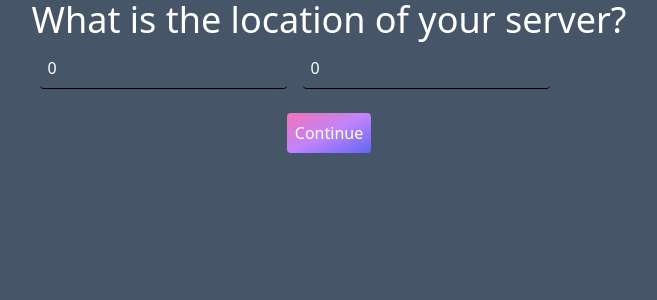
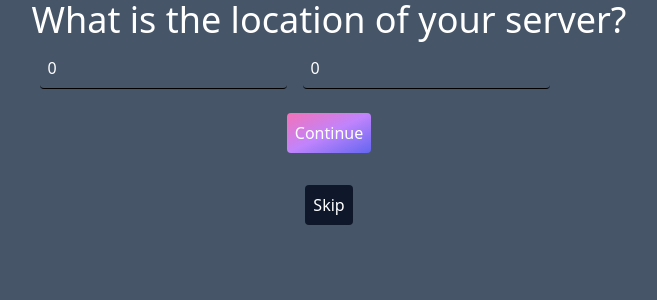
Before and after one commit to aixoio/findahost1, a Vue app: page / in a window 1280 px wide. Shown: the top 300 px of the page, without its empty margins (311-968 px from the left). Built offline with nearby package versions, Linux system fonts and the light colour scheme.

Commit message:
Add Skip button

```diff
--- a/src/App.vue
+++ b/src/App.vue
@@ -11,6 +11,8 @@
 
         <button class="block m-auto mt-4 bg-gradient-to-br from-pink-400 via-purple-400 to-indigo-500 p-2 rounded transition-all ease-linear hover:scale-110 duration-150" @click="continuebtn">Continue</button>
 
+        <button class="block m-auto mt-8 bg-slate-900 p-2 rounded cursor-pointer transition-all ease-in hover:scale-110 duration-150" @click="skipbtn">Skip</button>
+
       </div>
 
     </div>
@@ -22,7 +24,7 @@
 
       <div>
 
-        <h1>Server map</h1>
+        <h1 class="font-mono">Server map</h1>
         <span>Select a CDN</span>
         <select class="bg-slate-800 text-white p-2 m-2 rounded cursor-pointer" v-model="cuurentCdn" @change="updateCdn">
           <option value="none">None</option>
@@ -138,6 +140,20 @@ export default {
 
       }
 
+    },
+
+    skipbtn() {
+
+      this.serverLocatKnowen = true;
+
+      let map = L.map("map").setView([this.serverLocat.lat, this.serverLocat.lon], 2);
+      this.map = map;
+      L.tileLayer('https://tile.openstreetmap.org/{z}/{x}/{y}.png', {
+          maxZoom: 19,
+          attribution: '&copy; <a href="http://www.openstreetmap.org/copyright">OpenStreetMap</a>'
+      }).addTo(map);
+
+
     }
 
   },
```
